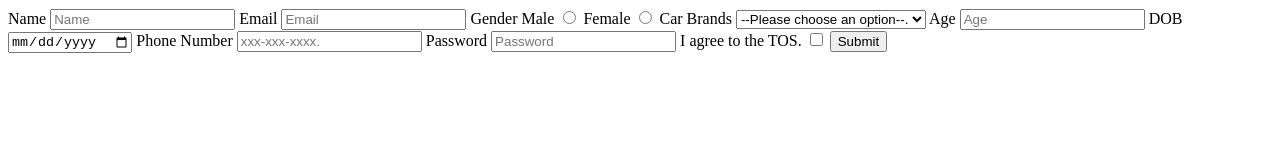
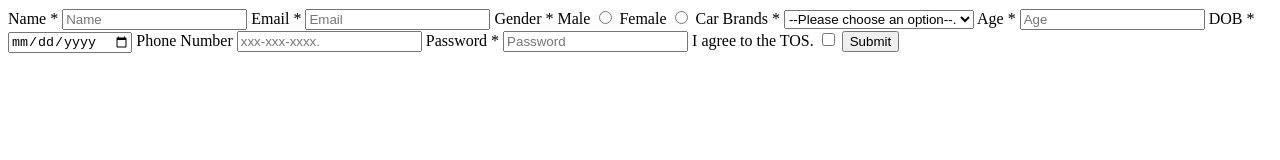
Before and after one commit to acciojob/signup-form-car-HRITIK-UPADHYAY, a website: page main.html in a window 1280 px wide. Drawn offline with Linux system fonts and the light colour scheme.

Commit message:
created a submission

```diff
--- a/main.html
+++ b/main.html
@@ -8,17 +8,17 @@
 
 <body>
 	<form method="post">
-		<label for=:="name"> Name </label>
+		<label for=:="name"> Name * </label>
 		<input type="text" id="name" placeholder="Name" required>
 
-		<label for=:="email"> Email </label>
+		<label for=:="email"> Email * </label>
 		<input type="email" id="email" placeholder="Email" required>
 
-		<label for=:="gender"> Gender </label>
+		<label for=:="gender"> Gender * </label>
 		<label for="gender-m"> Male  </label> <input type="radio" id="gender-m" name="gender" required>
 		<label for="gender-f"> Female  </label> <input type="radio" id="gender-f" name="gender" required>
 
-		<label for="cars"> Car Brands </label>
+		<label for="cars"> Car Brands * </label>
 		<select id="cars" required>
 			<option disabled selected>--Please choose an option--.</option>
 			<option value="bmw"> BMW </option>
@@ -26,16 +26,16 @@
 			<option value="mercedes"> Mercedes </option>
 		</select>
 
-		<label for=:="age"> Age </label>
+		<label for=:="age"> Age * </label>
 		<input type="number" id="age" placeholder="Age" required>
 
-		<label for=:="dob"> DOB </label>
+		<label for=:="dob"> DOB * </label>
 		<input type="date" id="dob" required>
 
 		<label for=:="tell"> Phone Number </label>
 		<input type="tell" id="tell" placeholder="xxx-xxx-xxxx." required>
 
-		<label for=:="password"> Password </label>
+		<label for=:="password"> Password * </label>
 		<input type="password" id="password" placeholder="Password" required>
 
 		<label for="tos">  I agree to the TOS. </label>
```
